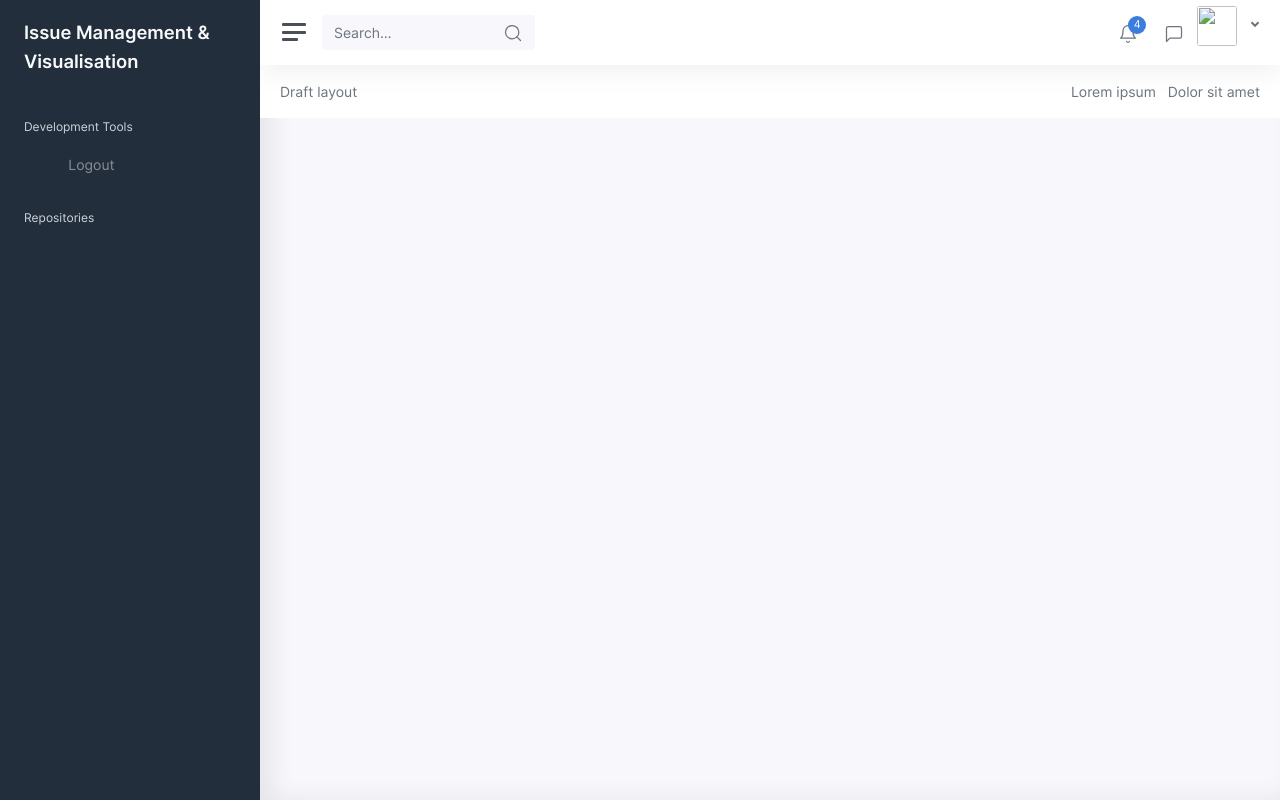
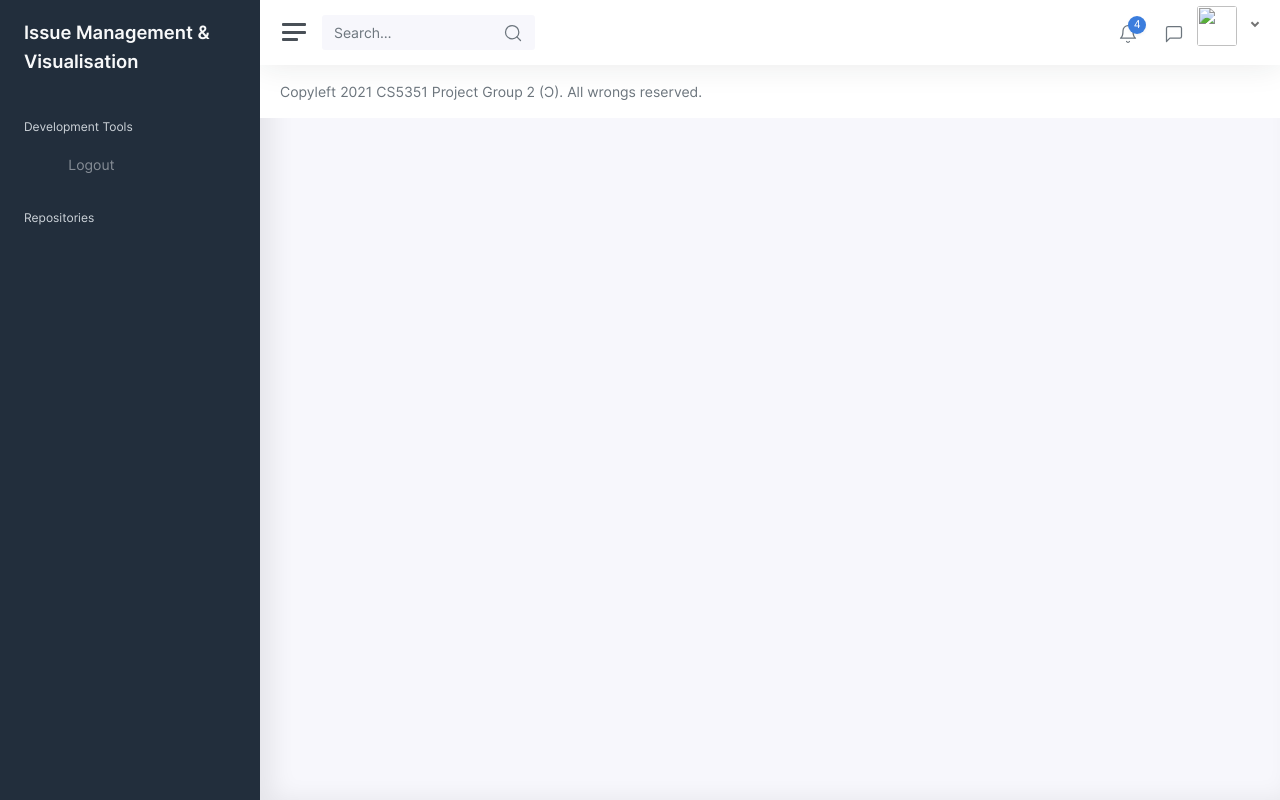
Before and after one commit to AlexanderPoone/Proj_Mgmt_Project, a Python web app: template flask/templates/layouts/base.html in a window 1280 px wide. Run offline with Jinja, Linux system fonts and the light colour scheme; the template is opened without the code that fills it, so the values that code supplies are empty; some libraries are stand-ins or nearby versions; some web fonts are replaced.

Commit message:
css edit

```diff
--- a/flask/templates/includes/footer.html
+++ b/flask/templates/includes/footer.html
@@ -4,20 +4,8 @@
 					<div class="row text-muted">
 						<div class="col-6 text-left">
 							<p class="mb-0">
-								Draft layout
+								Copyleft 2021 CS5351 Project Group 2 (Ɔ). All wrongs reserved.
 							</p>
-						</div>
-						<div class="col-6 text-right">
-							<ul class="list-inline">
-								<li class="list-inline-item">
-									<a class="text-muted"
-									   target="_blank" href="#">Lorem ipsum</a>
-								</li>
-								<li class="list-inline-item">
-									<a class="text-muted"
-									   target="_blank" href="#">Dolor sit amet</a>
-								</li>
-							</ul>
 						</div>
 					</div>
 				</div>
```
